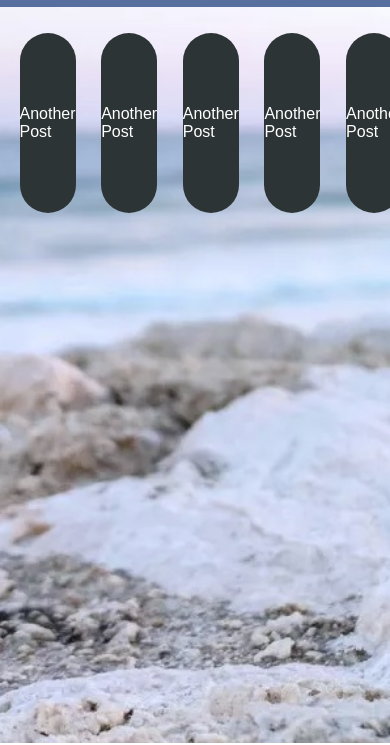
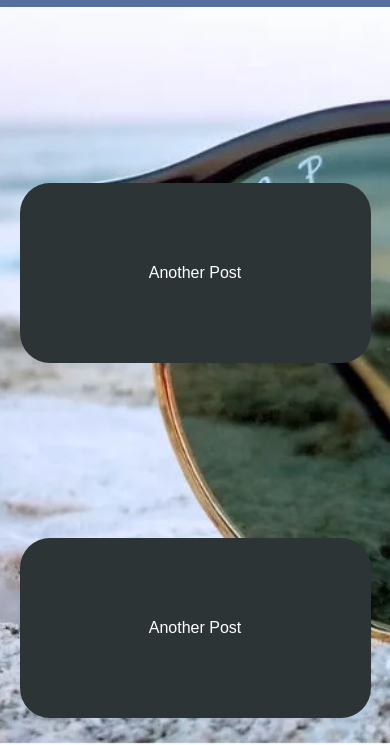
Before and after one commit to AgustinDiambra/QUINTO, a plain HTML site: page index.html in a window 390 px wide. Shown: the part 101-846 px from the top of the page. Drawn offline with Linux system fonts and the light colour scheme.

Commit message:
terminacio

```diff
--- a/stilos/style.css
+++ b/stilos/style.css
@@ -46,7 +46,7 @@ nav a:hover {
     color: aliceblue;
 }
 
-
+/* CONTAINER */
 .container {
     width: 90%;
     max-width: 1000px;
@@ -64,6 +64,12 @@ nav a:hover {
         justify-content: center;
         transition: all 0.5s ease;
         border-radius: 30px;
+        margin-top: 150px;
+    }
+    .container>.related-post:hover {
+        cursor: pointer;
+        color: #000000;
+        background: #ffffff;
     }
 
 @media (max-width:700px){
@@ -73,4 +79,7 @@ nav a:hover {
     nav {
         padding: 10px 0px;
     }
+    .container .related-post {
+        grid-column: 1/-1;
+    }
 }
```
